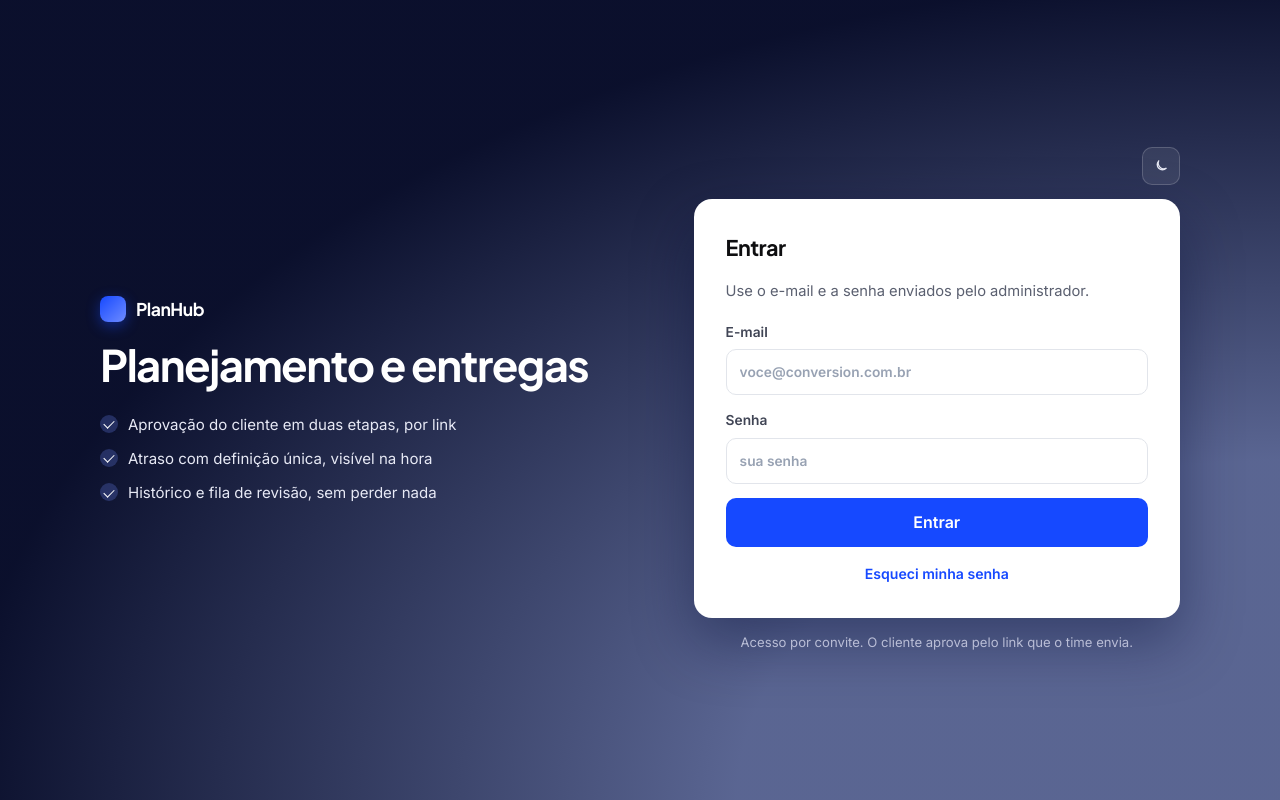
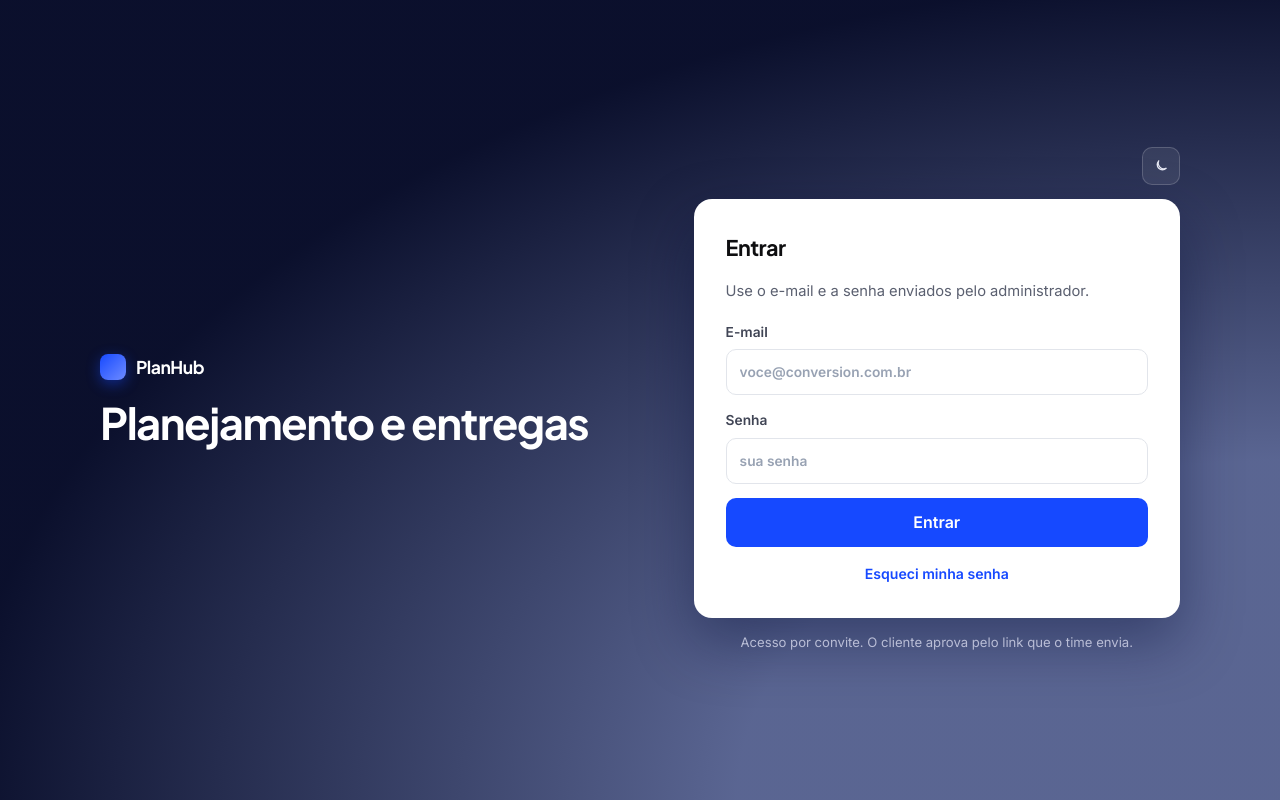
Before and after one commit to fsemeneze/Case_tecnico_Conversion, a Next.js app: page /login in a window 1280 px wide. Built offline with nearby package versions, Linux system fonts and the light colour scheme.

Commit message:
Remove itens da lista da tela de login

```diff
--- a/app/login/layout.tsx
+++ b/app/login/layout.tsx
@@ -18,21 +18,6 @@ export default function LayoutLogin({
           </Link>
 
           <h1>Planejamento e entregas</h1>
-
-          <ul className="auth-itens">
-            <li>
-              <span className="auth-check" aria-hidden="true" />
-              Aprovação do cliente em duas etapas, por link
-            </li>
-            <li>
-              <span className="auth-check" aria-hidden="true" />
-              Atraso com definição única, visível na hora
-            </li>
-            <li>
-              <span className="auth-check" aria-hidden="true" />
-              Histórico e fila de revisão, sem perder nada
-            </li>
-          </ul>
         </section>
 
         <section className="auth-painel">
```
